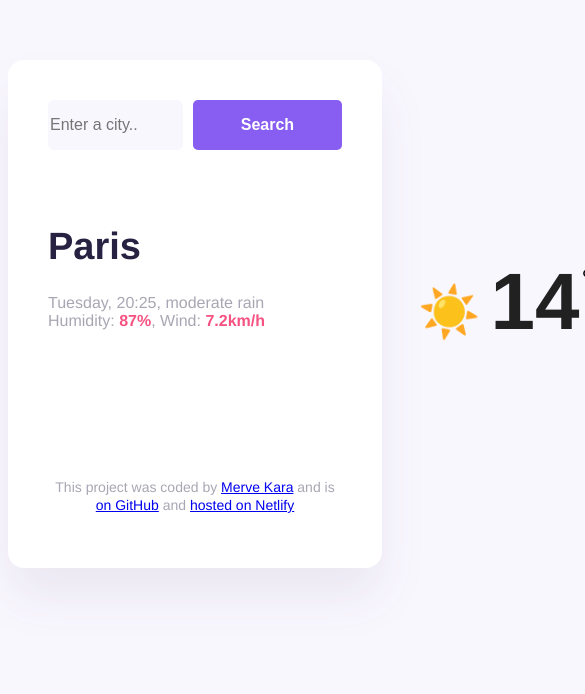
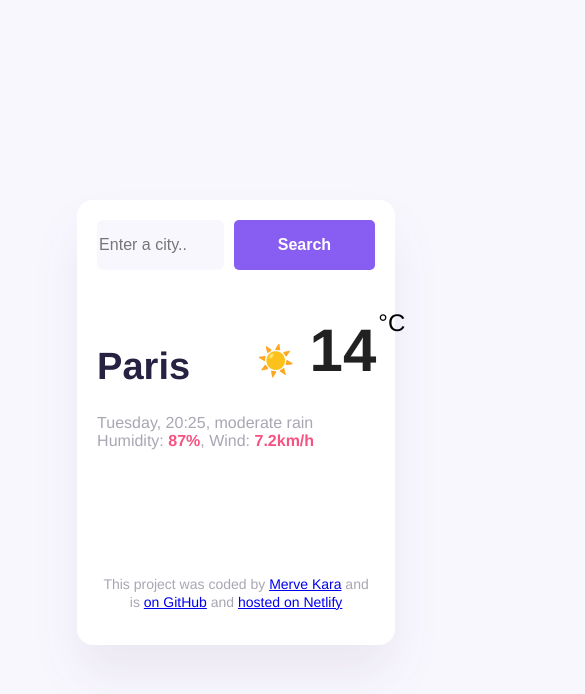
Before and after one commit to Rubialoca/My-awsome-project, a plain HTML site: page index.html in a window 390 px wide. Shown: the top 694 px of the page, 585 px wide, since content can reach past the window. Drawn offline with nearby package versions, Linux system fonts and the light colour scheme.

Commit message:
added css codes for mobile review

```diff
--- a/style.css
+++ b/style.css
@@ -97,3 +97,38 @@ footer {
   margin-top: 40px;
   text-align: center;
 }
+@media (max-width: 480px) {
+  /* Derece (14°C ve güneş emojisi) mobilde, çerçevenin sol tarafında, "Paris" kaymadan sabitlenecek */
+  .weather {
+    margin: 200px auto; /* Sağ ve sol boşlukları eşitlemek için otomatik margin */
+    padding: 20px; /* İç boşlukları artırdık */
+    width: 85%; /* Çerçeve genişliği %90 olacak, bu sayede sağ ve sol kenarda eşit boşluk kalır */
+    max-width: 600px; /* Genişlik sınırlamasını kaldırdık */
+    box-sizing: border-box; /* Padding ve border'ları hesaba katacak */
+    margin-right: -13px;
+  }
+  .degrees {
+    position: relative;
+    /* Paris'in hizasında olacak şekilde üst mesafe ayarı */
+    left: 150px; /* Paris'in hemen soluna gelecek şekilde */
+    font-size: 40px; /* Font boyutunu küçültüyoruz */
+    margin: 10; /* Ek boşluk kaldırıldı */
+    bottom: 150px;
+  }
+
+  /* Eğer font boyutunun çok büyük olduğunu hissediyorsan emojiyi de küçült */
+  .emoji {
+    font-size: 30px; /* Emojiyi küçültüyoruz */
+    margin-right: 5px;
+  }
+
+  /* Derece yazısını (°C) ve emojiyi biraz daha sıkıştırıyoruz */
+  .temperature {
+    font-size: 60px; /* Mobilde çok büyük olmasın, biraz küçültülüyor */
+  }
+
+  /* Unit kısmını da küçültüyoruz */
+  .unit {
+    font-size: 24px; /* Daha küçük boyut */
+  }
+}
```
